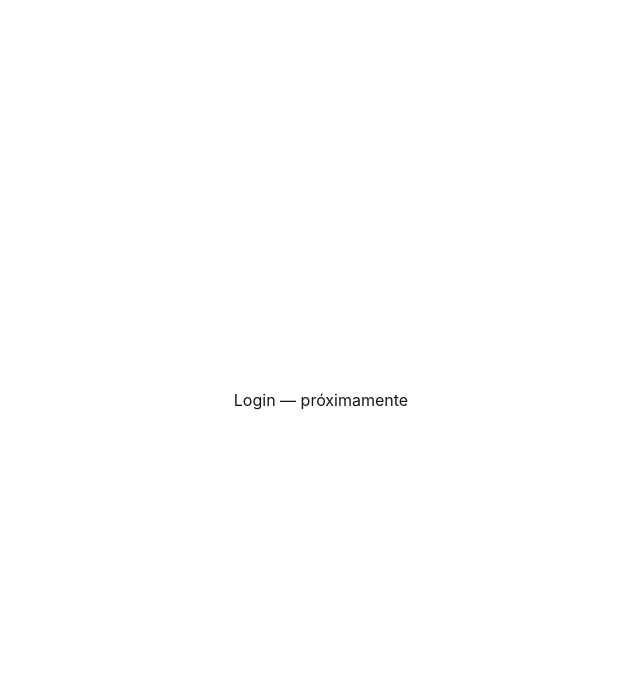
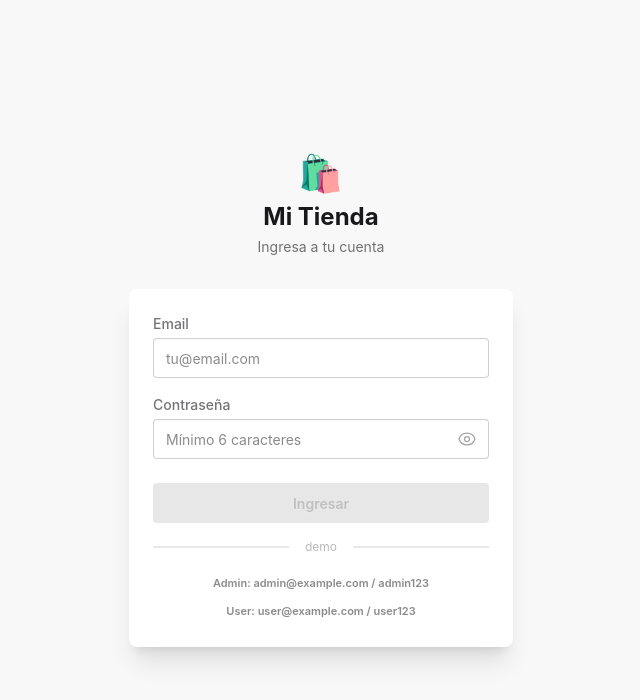
Before and after one commit to dgusgus/Frontend_store_catalog_system, a Vue app: page /login in a window 1280 px wide. Shown: the top 700 px of the page, without its empty margins (319-959 px from the left). Built offline with nearby package versions, Linux system fonts and the light colour scheme.

Commit message:
integramos LoginView con los toast

```diff
--- a/src/App.vue
+++ b/src/App.vue
@@ -1,7 +1,9 @@
 <script setup lang="ts">
 import { RouterView } from 'vue-router'
+import AppToast from './components/ui/AppToast.vue'
 </script>
 
 <template>
-<RouterView />
+  <AppToast />
+  <RouterView />
 </template>
--- a/src/components/ui/AppToast.vue
+++ b/src/components/ui/AppToast.vue
@@ -0,0 +1,39 @@
+<script setup lang="ts">
+import { useUiStore } from '../../stores/ui.store'
+
+const ui = useUiStore()
+</script>
+
+<template>
+  <div class="toast toast-top toast-center z-50">
+    <TransitionGroup name="toast">
+      <div
+        v-for="toast in ui.toasts"
+        :key="toast.id"
+        class="alert shadow-lg min-w-64 max-w-80"
+        :class="{
+          'alert-success': toast.type === 'success',
+          'alert-error':   toast.type === 'error',
+          'alert-info':    toast.type === 'info',
+        }"
+      >
+        <span class="text-sm">{{ toast.message }}</span>
+      </div>
+    </TransitionGroup>
+  </div>
+</template>
+
+<style scoped>
+.toast-enter-active,
+.toast-leave-active {
+  transition: all 0.25s ease;
+}
+.toast-enter-from {
+  opacity: 0;
+  transform: translateY(-12px);
+}
+.toast-leave-to {
+  opacity: 0;
+  transform: translateY(-12px);
+}
+</style>
--- a/src/composables/useToast.ts
+++ b/src/composables/useToast.ts
@@ -0,0 +1,11 @@
+import { useUiStore } from '../stores/ui.store'
+
+export function useToast() {
+  const ui = useUiStore()
+
+  return {
+    success: (msg: string) => ui.showToast(msg, 'success'),
+    error:   (msg: string) => ui.showToast(msg, 'error'),
+    info:    (msg: string) => ui.showToast(msg, 'info'),
+  }
+}
--- a/src/views/LoginView.vue
+++ b/src/views/LoginView.vue
@@ -1,5 +1,156 @@
+<script setup lang="ts">
+import { ref, computed } from 'vue'
+import { useRouter } from 'vue-router'
+import { useAuthStore } from '../stores/auth.store'
+import { useToast } from '../composables/useToast'
+import { ApiRequestError } from '../api/fetcher'
+
+const router = useRouter()
+const auth   = useAuthStore()
+const toast  = useToast()
+
+// ── Form state ─────────────────────────────────────
+const email    = ref('')
+const password = ref('')
+const loading  = ref(false)
+const showPass = ref(false)
+
+// ── Validación simple client-side ─────────────────
+const emailError = computed(() => {
+  if (!email.value) return ''
+  return /^[^\s@]+@[^\s@]+\.[^\s@]+$/.test(email.value)
+    ? ''
+    : 'Email inválido'
+})
+
+const canSubmit = computed(() =>
+  email.value.length > 0 &&
+  password.value.length >= 6 &&
+  !emailError.value &&
+  !loading.value
+)
+
+// ── Submit ─────────────────────────────────────────
+async function handleLogin() {
+  if (!canSubmit.value) return
+  loading.value = true
+
+  try {
+    await auth.login(email.value, password.value)
+    toast.success(`Bienvenido, ${auth.user?.name ?? auth.user?.email}`)
+    router.push('/catalog')
+  } catch (e) {
+    if (e instanceof ApiRequestError) {
+      // El backend devuelve mensajes claros — los mostramos directo
+      toast.error(e.message)
+    } else {
+      toast.error('No se pudo conectar al servidor')
+    }
+  } finally {
+    loading.value = false
+  }
+}
+</script>
+
 <template>
-  <div class="min-h-screen flex items-center justify-center">
-    <p class="text-base-content">Login — próximamente</p>
+  <div class="min-h-screen bg-base-200 flex flex-col items-center justify-center px-4">
+
+    <!-- Logo / marca -->
+    <div class="mb-8 text-center">
+      <div class="text-4xl mb-2">🛍️</div>
+      <h1 class="text-2xl font-bold text-base-content">Mi Tienda</h1>
+      <p class="text-sm text-base-content/60 mt-1">Ingresa a tu cuenta</p>
+    </div>
+
+    <!-- Card del formulario -->
+    <div class="card bg-base-100 shadow-xl w-full max-w-sm">
+      <div class="card-body gap-4">
+
+        <!-- Email -->
+        <label class="form-control w-full">
+          <div class="label pb-1">
+            <span class="label-text font-medium">Email</span>
+          </div>
+          <input
+            v-model="email"
+            type="email"
+            inputmode="email"
+            autocomplete="email"
+            placeholder="tu@email.com"
+            class="input input-bordered w-full"
+            :class="{ 'input-error': emailError }"
+            :disabled="loading"
+            @keyup.enter="handleLogin"
+          />
+          <div class="label pt-1" v-if="emailError">
+            <span class="label-text-alt text-error">{{ emailError }}</span>
+          </div>
+        </label>
+
+        <!-- Contraseña -->
+        <label class="form-control w-full">
+          <div class="label pb-1">
+            <span class="label-text font-medium">Contraseña</span>
+          </div>
+          <div class="relative">
+            <input
+              v-model="password"
+              :type="showPass ? 'text' : 'password'"
+              autocomplete="current-password"
+              placeholder="Mínimo 6 caracteres"
+              class="input input-bordered w-full pr-12"
+              :disabled="loading"
+              @keyup.enter="handleLogin"
+            />
+            <!-- Toggle mostrar/ocultar contraseña -->
+            <button
+              type="button"
+              class="absolute right-3 top-1/2 -translate-y-1/2 text-base-content/40 hover:text-base-content transition-colors"
+              :aria-label="showPass ? 'Ocultar contraseña' : 'Mostrar contraseña'"
+              @click="showPass = !showPass"
+            >
+              <!-- Ojo abierto -->
+              <svg v-if="!showPass" xmlns="http://www.w3.org/2000/svg" class="size-5" fill="none" viewBox="0 0 24 24" stroke="currentColor">
+                <path stroke-linecap="round" stroke-linejoin="round" stroke-width="1.5" d="M2.458 12C3.732 7.943 7.523 5 12 5c4.478 0 8.268 2.943 9.542 7-1.274 4.057-5.064 7-9.542 7-4.477 0-8.268-2.943-9.542-7z"/>
+                <path stroke-linecap="round" stroke-linejoin="round" stroke-width="1.5" d="M15 12a3 3 0 11-6 0 3 3 0 016 0z"/>
+              </svg>
+              <!-- Ojo cerrado -->
+              <svg v-else xmlns="http://www.w3.org/2000/svg" class="size-5" fill="none" viewBox="0 0 24 24" stroke="currentColor">
+                <path stroke-linecap="round" stroke-linejoin="round" stroke-width="1.5" d="M13.875 18.825A10.05 10.05 0 0112 19c-4.478 0-8.268-2.943-9.543-7a9.97 9.97 0 011.563-3.029m5.858.908a3 3 0 114.243 4.243M9.878 9.878l4.242 4.242M9.88 9.88l-3.29-3.29m7.532 7.532l3.29 3.29M3 3l3.59 3.59m0 0A9.953 9.953 0 0112 5c4.478 0 8.268 2.943 9.543 7a10.025 10.025 0 01-4.132 4.411m0 0L21 21"/>
+              </svg>
+            </button>
+          </div>
+        </label>
+
+        <!-- Botón submit -->
+        <button
+          class="btn btn-primary w-full mt-2"
+          :disabled="!canSubmit"
+          @click="handleLogin"
+        >
+          <span v-if="loading" class="loading loading-spinner loading-sm"></span>
+          <span v-else>Ingresar</span>
+        </button>
+
+        <!-- Hint credenciales demo (quitar en producción) -->
+        <div class="divider text-xs text-base-content/30 my-0">demo</div>
+        <div class="flex flex-col gap-1">
+          <button
+            class="btn btn-ghost btn-xs text-base-content/50"
+            @click="email = 'admin@example.com'; password = 'admin123'"
+          >
+            Admin: admin@example.com / admin123
+          </button>
+          <button
+            class="btn btn-ghost btn-xs text-base-content/50"
+            @click="email = 'user@example.com'; password = 'user123'"
+          >
+            User: user@example.com / user123
+          </button>
+        </div>
+
+      </div>
+    </div>
+
   </div>
 </template>
```
